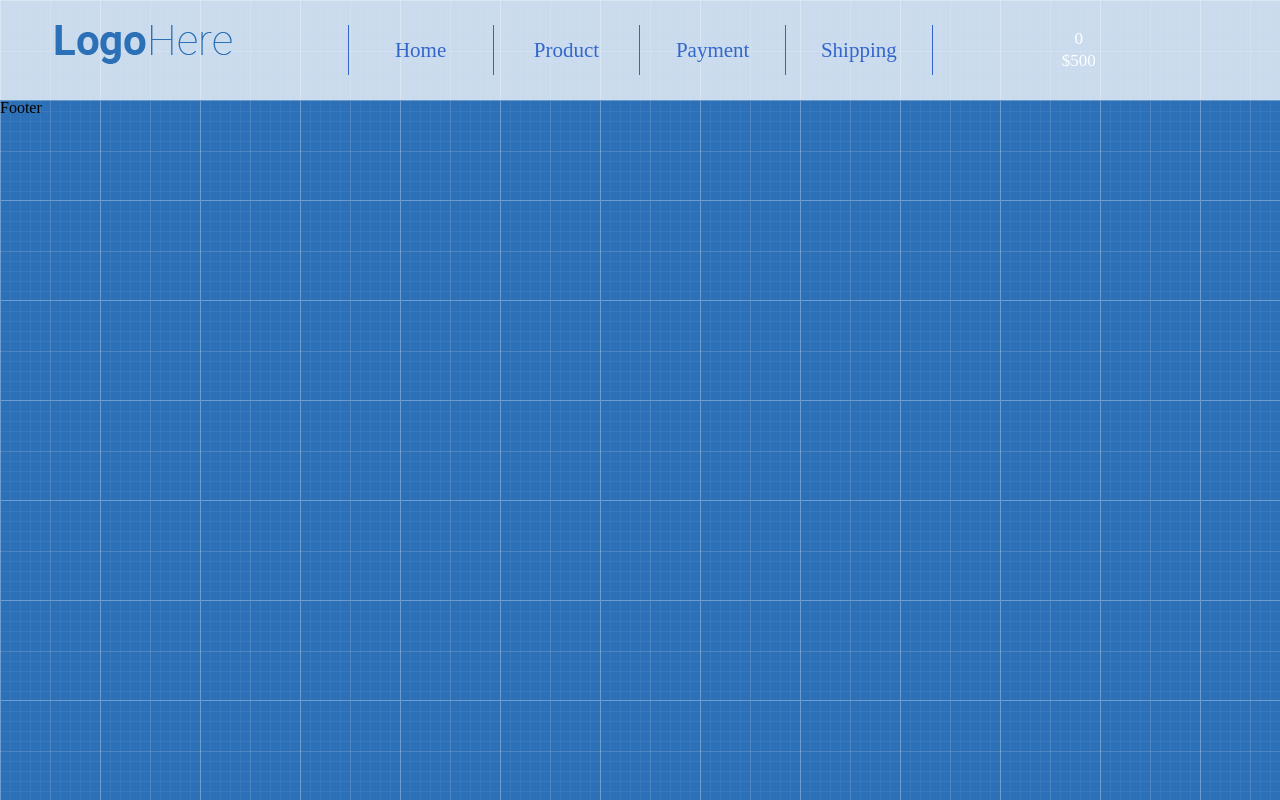
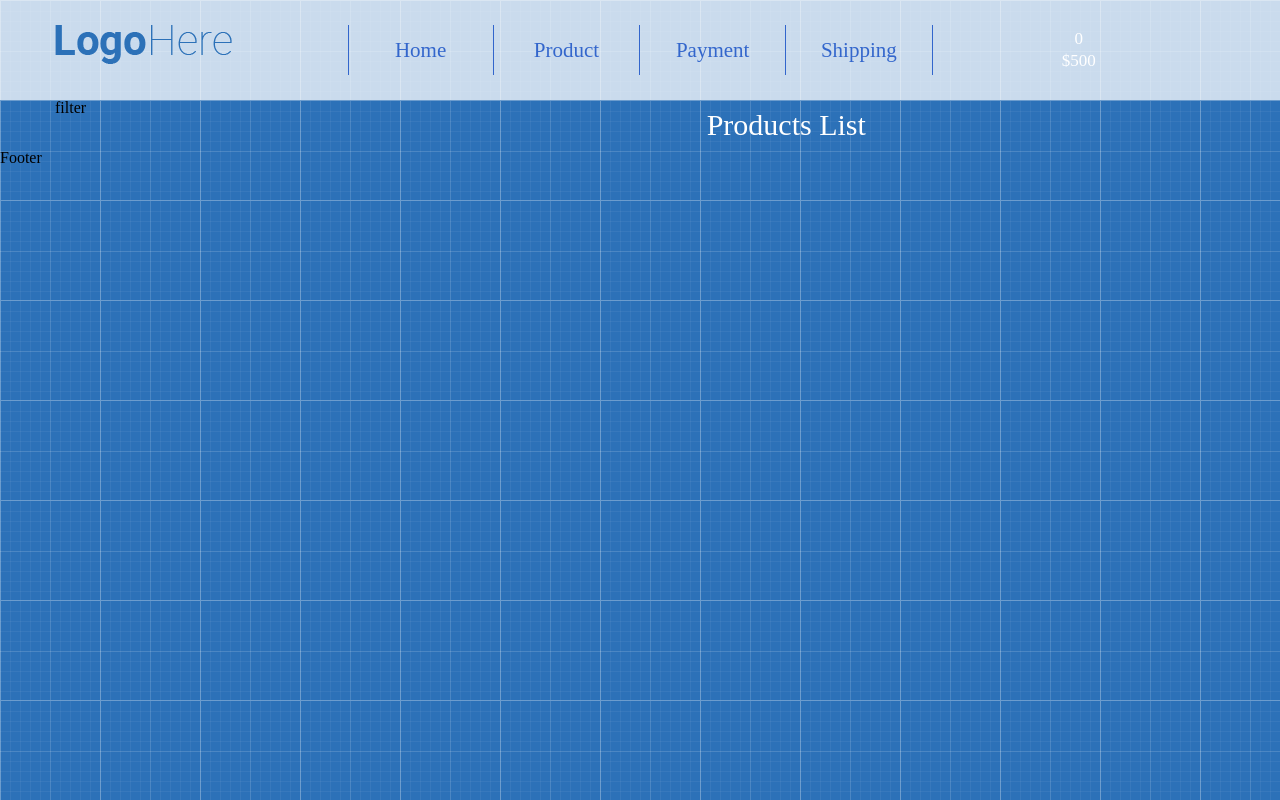
Before and after one commit to KRybiy/shop-project, a React (Create React App) app: page / in a window 1280 px wide. Built offline with nearby package versions, Linux system fonts and the light colour scheme.

Commit message:
added products list, style for it

```diff
--- a/src/App/Main/Main.js
+++ b/src/App/Main/Main.js
@@ -1,4 +1,5 @@
 import React from 'react'
+import ProductList from './Products/ProductsList';
 
 const Main= () => {
     return (
@@ -6,10 +7,10 @@ const Main= () => {
 		<div className="container">
 			<div className="row">
 				<div className="col-lg-3">
-
+					filter
 				</div>
 				<div className="col-lg-9">
-
+					<ProductList/>
 				</div>
 			</div>
 		</div>
--- /dev/null
+++ b/src/App/Main/Products/ProductsList.js
@@ -0,0 +1,7 @@
+import React from 'react'
+
+const ProductList = () => {
+    return <h1 className="page-title"> Products List </h1>
+}
+
+export default ProductList
--- a/src/common/style/base.css
+++ b/src/common/style/base.css
@@ -28,7 +28,12 @@ body {
 .text-center {
 	text-align: center;
 }
-
+.page-title {
+	color: white;
+	text-align: center;
+	font-size: 30px;
+	margin: 10px 0;
+}
 @media(min-width: 768px) {
 	.container {
 		width: 750px;
```
